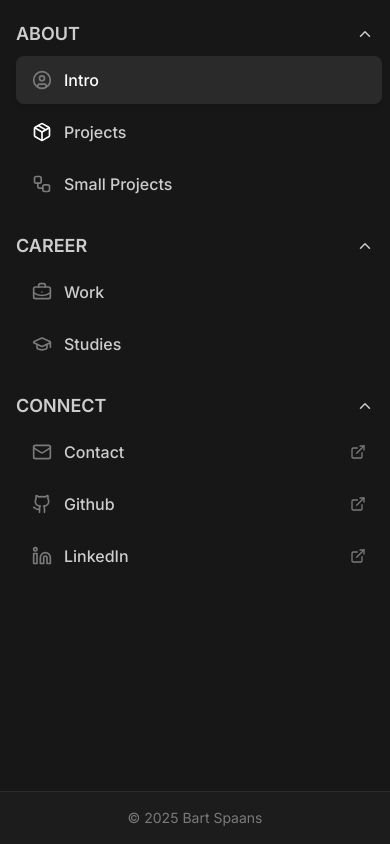
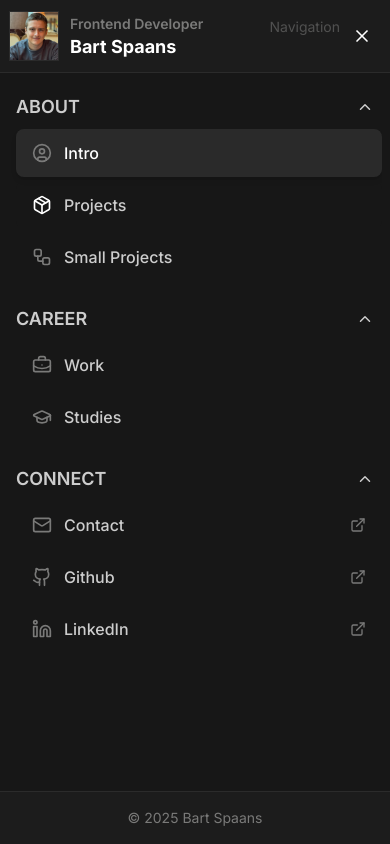
Before and after one commit to spaansba/Portfolio, a Next.js app: page /about in a window 390 px wide. Both pictures are taken after a click on the button 356 px from the left and 36 px from the top of the page. Built offline with nearby package versions, Linux system fonts and the light colour scheme.

Commit message:
footer update for mobile

```diff
--- a/src/app/_components/Content/ContentFooter/ContentFooter.tsx
+++ b/src/app/_components/Content/ContentFooter/ContentFooter.tsx
@@ -1,31 +1,42 @@
-import { useNavigationActions, useNavigationSelectedPage } from "@/stores/NavigationListStore"
-import FooterButton from "./ContentFooterButton"
-import { useGoToPageOrScroll } from "@/hooks/useGoToPageOrScroll"
-import FooterName from "./FooterName"
+import {
+  useNavigationActions,
+  useNavigationSelectedPage,
+} from "@/stores/NavigationListStore";
+import FooterButton from "./ContentFooterButton";
+import { useGoToPageOrScroll } from "@/hooks/useGoToPageOrScroll";
+import FooterName from "./FooterName";
 
 function ContentFooter() {
-  const selectedPage = useNavigationSelectedPage()
-  const navigationActions = useNavigationActions()
-  const { previousCategoryPage, previousCategoryPageName, nextCategoryPage, nextCategoryPageName } =
-    navigationActions.getAdjacentCategoryPages(selectedPage)
+  const selectedPage = useNavigationSelectedPage();
+  const navigationActions = useNavigationActions();
+  const {
+    previousCategoryPage,
+    previousCategoryPageName,
+    nextCategoryPage,
+    nextCategoryPageName,
+  } = navigationActions.getAdjacentCategoryPages(selectedPage);
   const CapitalizeFirstLetter = (string: string) => {
-    return string.charAt(0).toUpperCase() + string.slice(1)
-  }
-  const goToPage = useGoToPageOrScroll()
+    return string.charAt(0).toUpperCase() + string.slice(1);
+  };
+  const goToPage = useGoToPageOrScroll();
   return (
-    <footer className="bg-SecondaryGray pt-6 pb-20 mb:pb-7 md:py-8 px-4 md:px-8 flex justify-between select-none">
+    <footer className="bg-SecondaryGray mb:pb-7 flex justify-between px-4 pt-6 pb-20 select-none md:px-8 md:py-8">
       <FooterButton
         direction="previous"
         isDisabled={!previousCategoryPage}
         onMouseDown={() => {
           if (previousCategoryPage) {
-            navigationActions.setSelectedPage(previousCategoryPage)
-            goToPage(previousCategoryPage.hash, previousCategoryPage.path)
+            navigationActions.setSelectedPage(previousCategoryPage);
+            goToPage(previousCategoryPage.hash, previousCategoryPage.path);
           }
         }}
-        name={previousCategoryPageName ? CapitalizeFirstLetter(previousCategoryPageName) : ""}
+        name={
+          previousCategoryPageName
+            ? CapitalizeFirstLetter(previousCategoryPageName)
+            : ""
+        }
       />
-      <div className="text-TextGray text-center text-sm">
+      <div className="text-TextGray flex items-center text-center text-sm">
         <FooterName />
       </div>
       <FooterButton
@@ -33,14 +44,18 @@ function ContentFooter() {
         isDisabled={!nextCategoryPage}
         onMouseDown={() => {
           if (nextCategoryPage) {
-            navigationActions.setSelectedPage(nextCategoryPage!)
-            goToPage(nextCategoryPage.hash, nextCategoryPage.path)
+            navigationActions.setSelectedPage(nextCategoryPage!);
+            goToPage(nextCategoryPage.hash, nextCategoryPage.path);
           }
         }}
-        name={nextCategoryPageName ? CapitalizeFirstLetter(nextCategoryPageName) : ""}
+        name={
+          nextCategoryPageName
+            ? CapitalizeFirstLetter(nextCategoryPageName)
+            : ""
+        }
       />
     </footer>
-  )
+  );
 }
 
-export default ContentFooter
+export default ContentFooter;
--- a/src/app/_components/Content/ContentFooter/ContentFooterButton.tsx
+++ b/src/app/_components/Content/ContentFooter/ContentFooterButton.tsx
@@ -1,21 +1,26 @@
-import { ChevronLeft, ChevronRight } from "lucide-react"
-import React from "react"
+import { ChevronLeft, ChevronRight } from "lucide-react";
+import React from "react";
 
 type FooterButtonProps = {
-  onMouseDown: () => void
-  isDisabled: boolean
-  direction: "previous" | "next"
-  name?: string
-}
+  onMouseDown: () => void;
+  isDisabled: boolean;
+  direction: "previous" | "next";
+  name?: string;
+};
 
-function FooterButton({ onMouseDown, isDisabled, direction, name }: FooterButtonProps) {
-  if (!name) return null
+function FooterButton({
+  onMouseDown,
+  isDisabled,
+  direction,
+  name,
+}: FooterButtonProps) {
+  if (!name) return null;
 
   return (
     <button
       onMouseDown={onMouseDown}
       disabled={isDisabled}
-      className="flex flex-row justify-center transition-colors text-TextGray duration-300 items-center gap-2 hover:md:text-white group/footer"
+      className="text-TextGray group/footer flex flex-row items-center justify-center transition-colors duration-300 md:gap-2 hover:md:text-white"
       aria-label={`Go to ${direction} page`}
     >
       {direction === "previous" && (
@@ -24,7 +29,7 @@ function FooterButton({ onMouseDown, isDisabled, direction, name }: FooterButton
           size={16}
         />
       )}
-      <span className="text-lg">{name}</span>
+      <span className="text-sm md:text-lg">{name}</span>
       {direction === "next" && (
         <ChevronRight
           className="text-TextGray transition-colors duration-300 group-hover/footer:md:text-white"
@@ -32,7 +37,7 @@ function FooterButton({ onMouseDown, isDisabled, direction, name }: FooterButton
         />
       )}
     </button>
-  )
+  );
 }
 
-export default FooterButton
+export default FooterButton;
--- a/src/app/_components/Content/ContentWrapper.tsx
+++ b/src/app/_components/Content/ContentWrapper.tsx
@@ -10,8 +10,6 @@ function ContentWrapper({ children }: { children: React.ReactNode }) {
           {children}
         </div>
       </div>
-
-      <ContentFooter />
     </>
   );
 }
--- a/src/app/_components/MainWrapper.tsx
+++ b/src/app/_components/MainWrapper.tsx
@@ -7,6 +7,7 @@ import Header from "./Content/PageHeader/PageHeader";
 import DesktopNavigation from "./Navigation/DesktopNavigation/DesktopNavigationWrapper";
 import MobileNavigation from "./Navigation/MobileNavigation/MobileNavigationWrapper";
 import PageHeader from "./Content/PageHeader/PageHeader";
+import ContentFooter from "./Content/ContentFooter/ContentFooter";
 
 function MainWrapper({ children }: { children: React.ReactNode }) {
   const isMobileSidebarOpen = useIsMobileSidebarOpen();
@@ -24,8 +25,12 @@ function MainWrapper({ children }: { children: React.ReactNode }) {
             <DesktopNavigation />
           </aside>
         )}
-        <main id="contentwrapper" className="scrollbar-custom overflow-auto">
+        <main
+          id="contentwrapper"
+          className="scrollbar-custom mb-6 overflow-auto"
+        >
           {children}
+          <ContentFooter />
         </main>
       </div>
 
--- a/src/app/_components/Navigation/MobileNavigation/MobileNavigationWrapper.tsx
+++ b/src/app/_components/Navigation/MobileNavigation/MobileNavigationWrapper.tsx
@@ -17,8 +17,8 @@ function MobileNavigationWrapper() {
   if (!isMobileSidebarOpen) return null;
 
   return (
-    <div className="bg-PrimaryGray fixed inset-0 z-50 flex h-full flex-col">
-      {/* <PageHeader /> */}
+    <div className="bg-PrimaryGray z-50 flex h-full flex-col">
+      <PageHeader />
 
       <ul className="flex flex-col overflow-y-auto px-2 py-5">
         {Object.entries(pages).map(([sectionTitle, sectionItems]) => (
```
Also changed, not shown: src/hooks/useGoToPageOrScroll.ts (+11 -11 lines).
